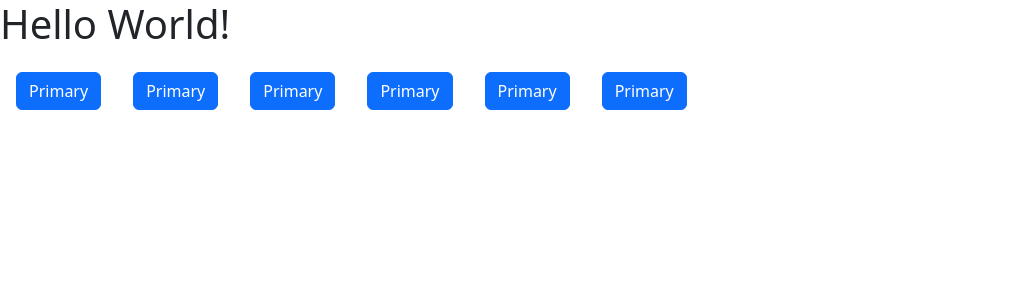
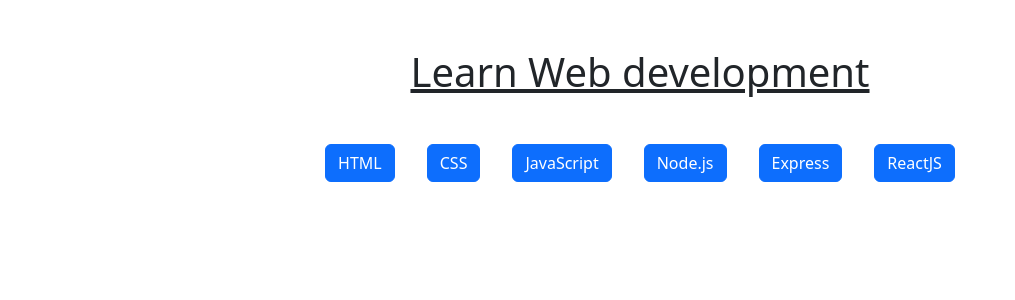
Before and after one commit to SimoneChiodo/react-use-state, a React (Vite) app: page / in a window 1280 px wide. Shown: the top 300 px of the page, without its empty margins (0-1015 px from the left). Built offline with nearby package versions, Linux system fonts and the light colour scheme.

Commit message:
fix buttons

```diff
--- a/src/App.css
+++ b/src/App.css
@@ -0,0 +1,3 @@
+h1 {
+    text-decoration: underline;
+}
--- a/src/App.jsx
+++ b/src/App.jsx
@@ -14,7 +14,7 @@
     const linguaggi = [
         {
             id: 1,
-            nome: "html",
+            nome: "HTML",
             descrizione: "linguaggio 1",
         },
         {
@@ -46,10 +46,18 @@
 
     return (
         <>
-            <h1>Hello World!</h1>
-            {linguaggi.map((linguaggio) => (
-                <Button />
-            ))}
+            {/* Flex Container */}
+            <main className="d-flex flex-column align-items-center mt-5">
+                {/* Title */}
+                <h1>Learn Web development</h1>
+
+                {/* Buttons Container */}
+                <div className="mt-4">
+                    {linguaggi.map((linguaggio) => (
+                        <Button key={linguaggio.id} btnText={linguaggio.nome} />
+                    ))}
+                </div>
+            </main>
         </>
     );
 }
--- a/src/components/Button.jsx
+++ b/src/components/Button.jsx
@@ -1,8 +1,8 @@
-export default function () {
+export default function ({ btnText }) {
     return (
         <>
-            <button type="button" class="btn btn-primary m-3">
-                Primary
+            <button type="button" className="btn btn-primary m-3">
+                {btnText}
             </button>
         </>
     );
```
